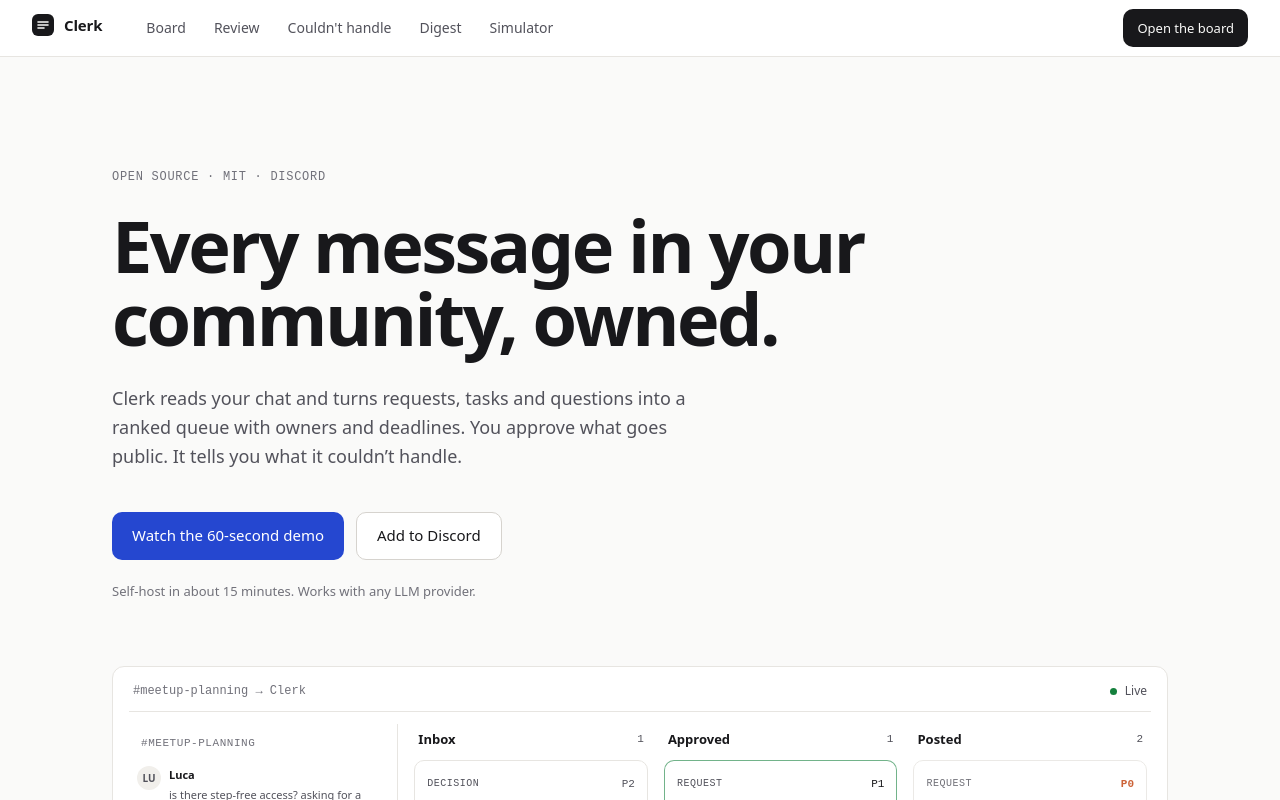
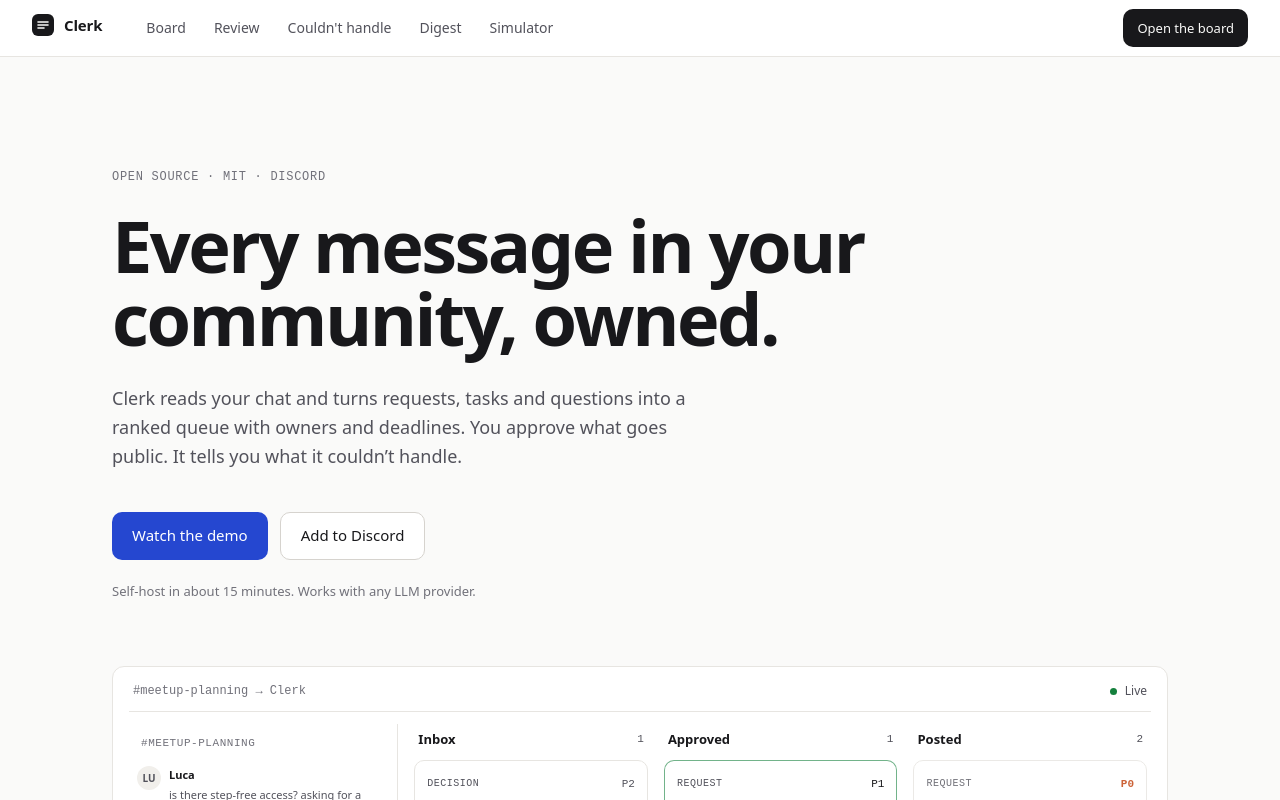
Before and after one commit to aimmatrix/clerk, a Next.js app in the folder apps/web/: page / in a window 1280 px wide. Shown: the top 800 px of the page. Built offline with nearby package versions, Linux system fonts and the light colour scheme; no server answers.

Commit message:
fix(copy): remove unverified sixty-second simulator promise

```diff
--- a/apps/web/app/(marketing)/page.tsx
+++ b/apps/web/app/(marketing)/page.tsx
@@ -64,7 +64,7 @@
         </p>
         <div className="mt-10 flex flex-wrap items-center gap-3">
           <Button asChild size="lg">
-            <Link href="/simulator">Watch the 60-second demo</Link>
+            <Link href="/simulator">Watch the demo</Link>
           </Button>
           <Button asChild size="lg" variant="secondary">
             <a href={DISCORD_INVITE_URL} target="_blank" rel="noopener noreferrer">
```
